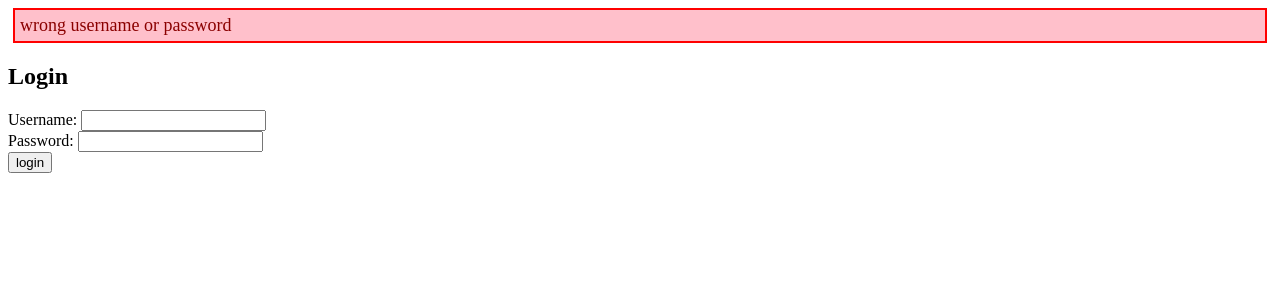
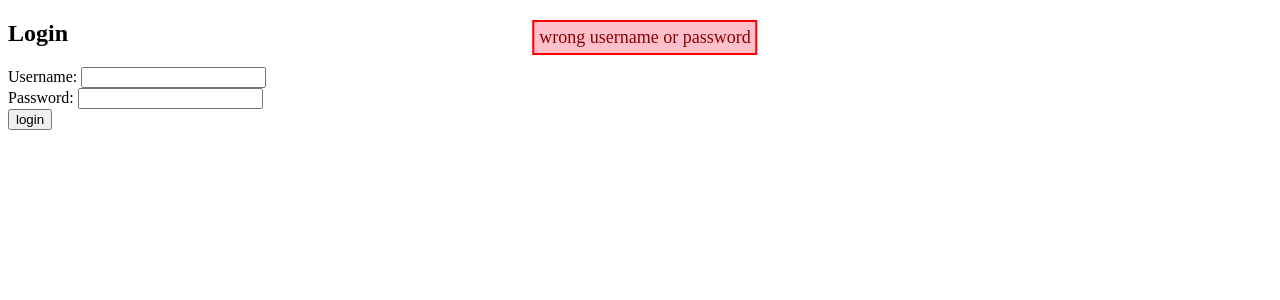
Before and after one commit to Daolamis/fullstack21, a React (Create React App) app in the folder osa5/: page / in a window 1280 px wide. Both pictures are taken after typing "Sample", "Sample123" into the empty fields and a click on the button "login". Shown: the top 300 px of the page. Built offline with nearby package versions, Linux system fonts and the light colour scheme; no server answers; the HTML template or start-up script is replaced by a standard one.

Commit message:
implemented xercise 5.9

```diff
--- a/osa5/src/App.js
+++ b/osa5/src/App.js
@@ -8,9 +8,9 @@ import blogService from './services/blogs';
 import loginService from './services/login';
 
 const App = () => {
-  const [blogs, setBlogs] = useState([])
+  const [blogs, _setBlogs] = useState([])
   const [user, setUser] = useState(null);
-  const [notification, setNotification] = useState(null); //{message, isError}
+  const [notification, setNotification] = useState(null); //{message:string, isError:boolean}
   const toggleRef = useRef();
 
   useEffect(() => {
@@ -27,6 +27,12 @@ const App = () => {
       blogService.setToken(user.token);
     }
   }, []);
+
+  const setBlogs = blogs => {
+    const newArray = [...blogs];
+    newArray.sort((elem1, elem2) => elem2.likes - elem1.likes);
+    _setBlogs(newArray);
+  }
 
   const showNotification = (message, isError) => {
     setNotification({ message, isError });
--- a/osa5/src/components/Notification.js
+++ b/osa5/src/components/Notification.js
@@ -6,7 +6,7 @@ const Notification = ({ notification }) => {
   }
   const className = notification.isError ? 'error' : 'info';
   return (
-    <div className={className}>
+    <div className={`notification ${className}`}>
       {notification.message}
     </div>
   );
--- a/osa5/src/index.css
+++ b/osa5/src/index.css
@@ -1,3 +1,10 @@
+.notification {
+  position: fixed;
+  top: 15px;
+  left: 50%;
+  transform: translateX(-50%);
+}
+
 
 .info {
   font-size: 18px;
```
